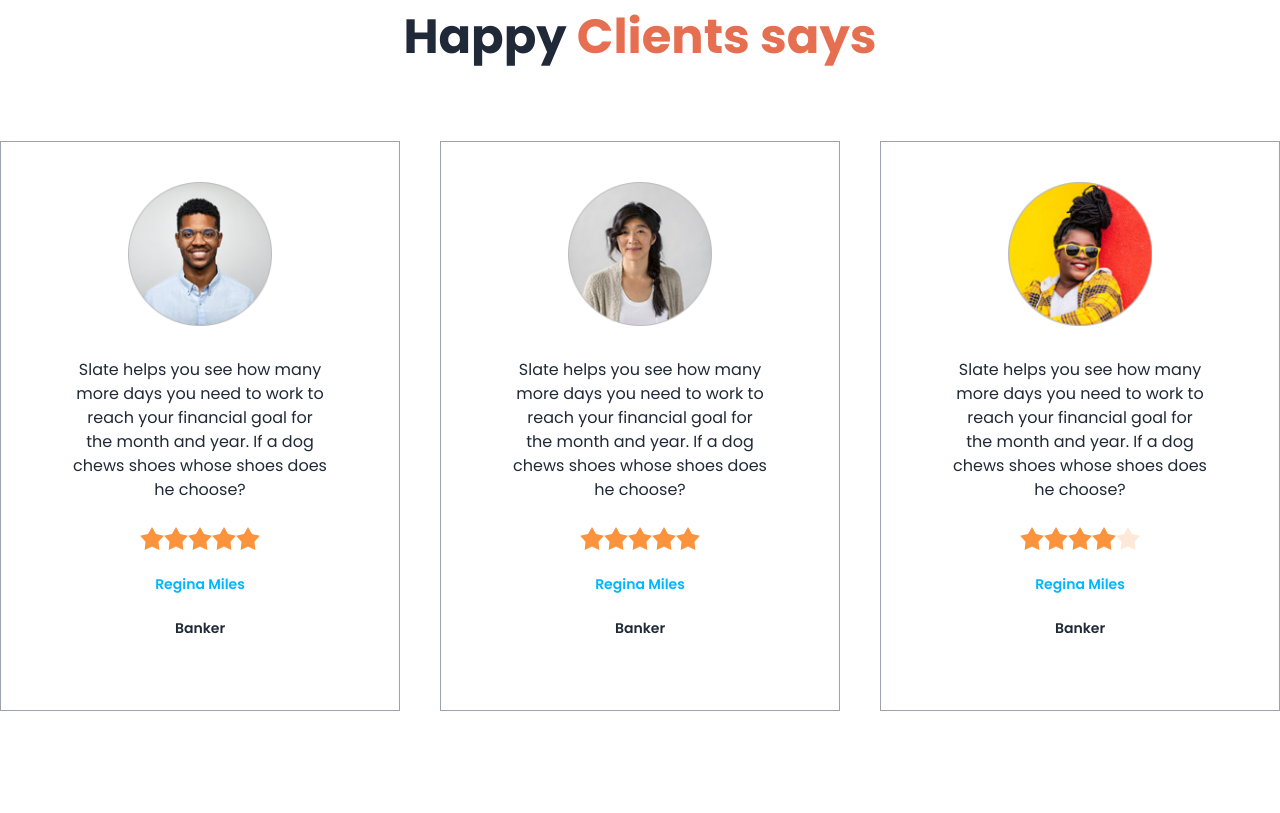
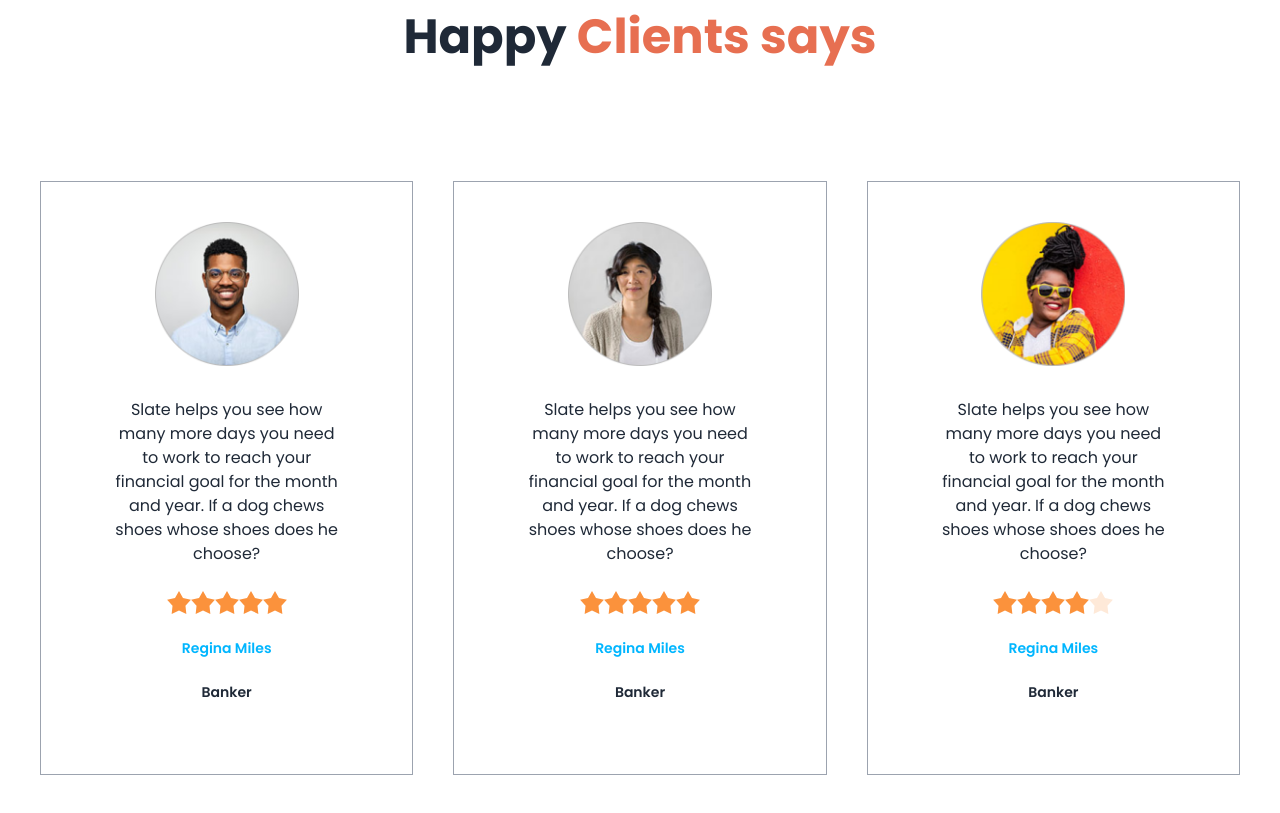
Before and after one commit to oworkmahade/Biker-Zone, a plain HTML site: page index.html in a window 1280 px wide. Shown: the part 2687-3500 px from the top of the page. Drawn offline with nearby package versions, Linux system fonts and the light colour scheme.

Commit message:
modified first

```diff
--- a/index.html
+++ b/index.html
@@ -260,7 +260,8 @@
                 <h3 class="clients-title text-4xl  lg:my-0 lg:text-5xl text-center text-poppins font-bold">
                     Happy <span class="text-bike-primary">Clients says</span>
                 </h3>
-                <div class="clients-grid mt-20 grid grid-cols-1 md:grid-cols-2 lg:grid-cols-3 gap-4 md:gap-5 lg:gap-10">
+                <div
+                    class="clients-grid mt-20 grid grid-cols-1 md:grid-cols-2 lg:grid-cols-3 gap-4 md:gap-5 lg:gap-10 lg:p-10">
                     <!-- first-review -->
                     <div class="card bg-base-100 p-10 border-gray-400 border mx-8 md:mx-4 lg:mx-0 rounded-none">
                         <figure><img class="w-36 h-auto" src="./images/others/user-1.png" alt="user-1" /></figure>
```
